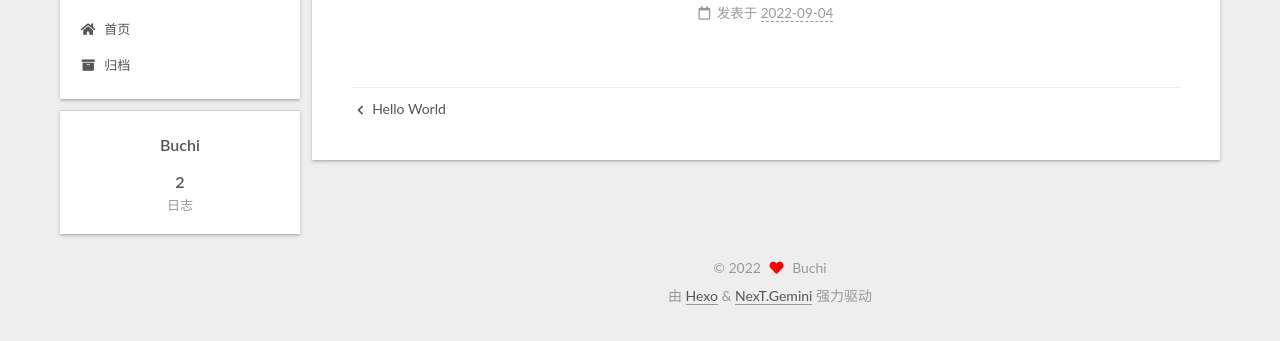
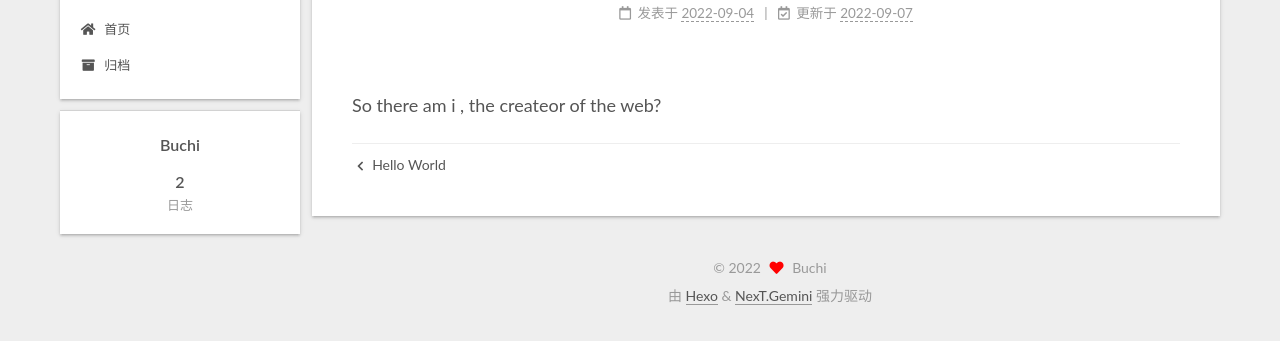
Before and after one commit to BuchiWolf/BuchiWolf.github.io, a plain HTML site: page 2022/09/04/test-my-site/index.html in a window 1280 px wide. Shown: the part 87-428 px from the top of the page. Drawn offline with Linux system fonts and the light colour scheme.

Commit message:
Site updated: 2022-09-07 15:14:39

```diff
--- a/2022/09/04/test-my-site/index.html
+++ b/2022/09/04/test-my-site/index.html
@@ -20,13 +20,15 @@
     var CONFIG = {"hostname":"example.com","root":"/","scheme":"Gemini","version":"7.8.0","exturl":false,"sidebar":{"position":"left","display":"post","padding":18,"offset":12,"onmobile":false},"copycode":{"enable":false,"show_result":false,"style":null},"back2top":{"enable":true,"sidebar":false,"scrollpercent":false},"bookmark":{"enable":false,"color":"#222","save":"auto"},"fancybox":false,"mediumzoom":false,"lazyload":false,"pangu":false,"comments":{"style":"tabs","active":null,"storage":true,"lazyload":false,"nav":null},"algolia":{"hits":{"per_page":10},"labels":{"input_placeholder":"Search for Posts","hits_empty":"We didn't find any results for the search: ${query}","hits_stats":"${hits} results found in ${time} ms"}},"localsearch":{"enable":false,"trigger":"auto","top_n_per_article":1,"unescape":false,"preload":false},"motion":{"enable":true,"async":false,"transition":{"post_block":"fadeIn","post_header":"slideDownIn","post_body":"slideDownIn","coll_header":"slideLeftIn","sidebar":"slideUpIn"}}};
   </script>
 
-  <meta property="og:type" content="article">
+  <meta name="description" content="So there am i , the createor of the web?">
+<meta property="og:type" content="article">
 <meta property="og:title" content="test_my_site">
 <meta property="og:url" content="http://example.com/2022/09/04/test-my-site/index.html">
 <meta property="og:site_name" content="AcBuchi个人博客">
+<meta property="og:description" content="So there am i , the createor of the web?">
 <meta property="og:locale" content="zh_CN">
 <meta property="article:published_time" content="2022-09-04T01:57:53.000Z">
-<meta property="article:modified_time" content="2022-09-04T01:57:53.941Z">
+<meta property="article:modified_time" content="2022-09-07T07:13:53.516Z">
 <meta property="article:author" content="Buchi">
 <meta name="twitter:card" content="summary">
 
@@ -173,6 +175,13 @@
 
               <time title="创建时间：2022-09-04 09:57:53" itemprop="dateCreated datePublished" datetime="2022-09-04T09:57:53+08:00">2022-09-04</time>
             </span>
+              <span class="post-meta-item">
+                <span class="post-meta-item-icon">
+                  <i class="far fa-calendar-check"></i>
+                </span>
+                <span class="post-meta-item-text">更新于</span>
+                <time title="修改时间：2022-09-07 15:13:53" itemprop="dateModified" datetime="2022-09-07T15:13:53+08:00">2022-09-07</time>
+              </span>
 
 
 
@@ -185,6 +194,7 @@
     <div class="post-body" itemprop="articleBody">
 
 
+        <p>So there am i , the createor of the web?</p>
 
     </div>
 
```
Also changed, not shown: index.html (+8 -0 lines).
